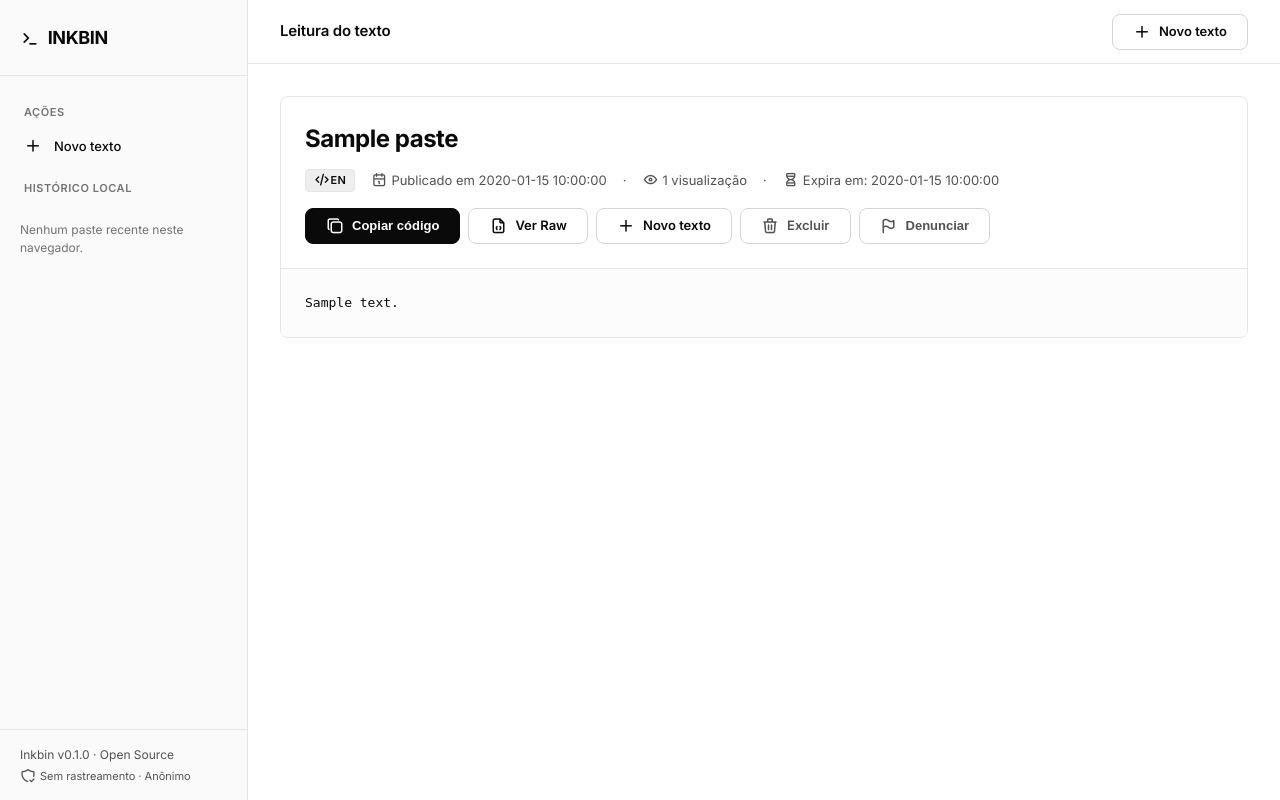
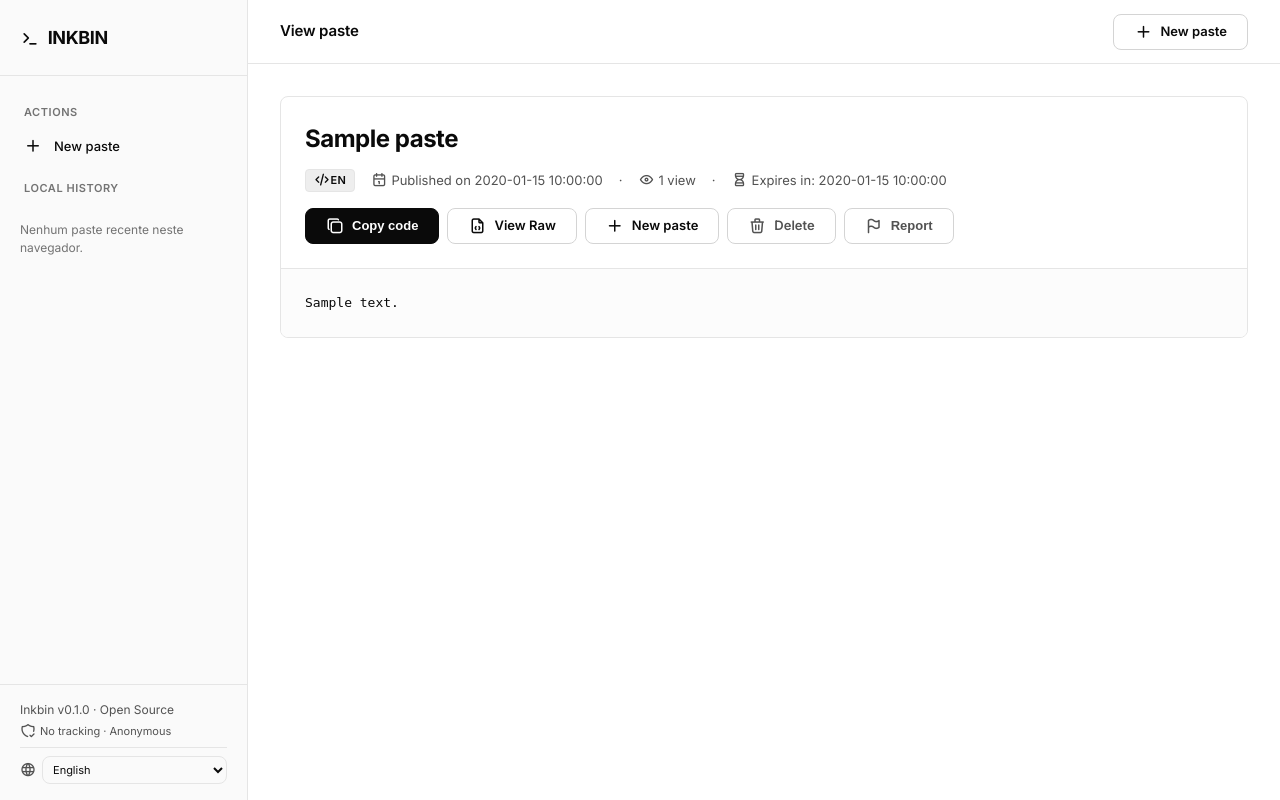
Before and after one commit to gugaucb/inkbin, a FastAPI app: template src/inkbin/templates/viewer.html in a window 1280 px wide. Run offline with FastAPI, Linux system fonts and the light colour scheme; the template is opened without the code that fills it: most values are stand-ins (such as "Sample title", 1, 10 or a date in 2020); some libraries are stand-ins or nearby versions.

Commit message:
feat(ui): internationalize Jinja2 templates and add language switcher (issue 04)

```diff
--- a/src/inkbin/i18n.py
+++ b/src/inkbin/i18n.py
@@ -147,9 +147,12 @@ def get_client_translations(locale: str) -> dict[str, str]:
 
 
 def i18n_context_processor(request: Request) -> dict[str, Any]:
+    from inkbin.expiration import get_expiration_choices
+
     current_loc = resolve_locale(request)
     return {
         "current_locale": current_loc,
         "t": lambda key, **kwargs: t(key, locale=current_loc, **kwargs),
         "client_i18n_json": json.dumps(get_client_translations(current_loc)),
+        "expiration_options": get_expiration_choices(locale=current_loc),
     }
--- a/src/inkbin/templates/base.html
+++ b/src/inkbin/templates/base.html
@@ -1,10 +1,10 @@
 <!DOCTYPE html>
-<html lang="pt-BR">
+<html lang="{{ current_locale or 'en' }}">
 <head>
   <meta charset="UTF-8">
   <meta name="viewport" content="width=device-width, initial-scale=1.0">
-  <title>{% block title %}Inkbin — Publicação Editorial Anônima e Segura{% endblock %}</title>
-  <meta name="description" content="Plataforma open-source editorial para compartilhamento anônimo e seguro de código e textos com URLs curtas e não sequenciais.">
+  <title>{% block title %}{{ t('meta.title_default') }}{% endblock %}</title>
+  <meta name="description" content="{{ t('meta.description') }}">
 
   <!-- Tipografia canônica: Inter e JetBrains Mono -->
   <link rel="preconnect" href="https://fonts.googleapis.com">
@@ -15,10 +15,11 @@
   <link rel="stylesheet" href="https://cdn.jsdelivr.net/npm/@tabler/icons-webfont@3.29.0/dist/tabler-icons.min.css">
   <link rel="stylesheet" href="/static/css/ink-tokens.css">
   <link rel="stylesheet" href="/static/css/ink-editorial.css">
+  <script>window.__INK_I18N__ = {{ client_i18n_json | safe if client_i18n_json else '{}' }};</script>
   {% block extra_head %}{% endblock %}
 </head>
 <body>
-  <a href="#main-content" class="skip-link">Pular para o conteúdo principal</a>
+  <a href="#main-content" class="skip-link">{{ t('a11y.skip_link') }}</a>
 
   <div class="app-shell">
     <!-- AppSidebar canônica (248px) -->
@@ -31,23 +32,39 @@
       </div>
 
       <nav class="sidebar-nav">
-        <div class="nav-section-title">Ações</div>
+        <div class="nav-section-title">{{ t('nav.actions') }}</div>
         <a href="/" class="nav-link {% if active_page == 'editor' %}active{% endif %}">
           <i class="ti ti-plus" aria-hidden="true"></i>
-          <span>Novo texto</span>
+          <span>{{ t('nav.new_text') }}</span>
         </a>
 
-        <div class="nav-section-title">Histórico Local</div>
+        <div style="display: flex; justify-content: space-between; align-items: center; padding-right: var(--space-2);">
+          <div class="nav-section-title" style="padding-right: 0;">{{ t('nav.local_history') }}</div>
+          <button type="button" id="clear-history-btn" class="btn-clear-history" title="{{ t('nav.clear_history') }}" aria-label="{{ t('nav.clear_history') }}" style="display: none; background: none; border: none; font-size: 11px; color: var(--text-muted); cursor: pointer; padding: 2px 4px;">
+            <i class="ti ti-trash icon-sm" aria-hidden="true"></i>
+          </button>
+        </div>
         <div id="local-history-container" class="history-list">
-          <div style="font-size: 12px; color: var(--text-muted); padding: 8px;">Carregando histórico...</div>
+          <div style="font-size: 12px; color: var(--text-muted); padding: 8px;">{{ t('nav.loading_history') }}</div>
         </div>
       </nav>
 
       <div class="sidebar-footer">
-        <div>Inkbin v0.1.0 · Open Source</div>
+        <div>{{ t('footer.version') }}</div>
         <div style="margin-top: 4px; font-size: 11px; display: flex; align-items: center; gap: 4px;">
           <i class="ti ti-shield-check icon-sm" aria-hidden="true"></i>
-          <span>Sem rastreamento · Anônimo</span>
+          <span>{{ t('footer.tagline') }}</span>
+        </div>
+
+        <div class="sidebar-language-switcher" style="margin-top: 8px; padding-top: 8px; border-top: 1px solid var(--border-default);">
+          <div style="display: flex; align-items: center; gap: 6px;">
+            <i class="ti ti-world icon-sm" aria-hidden="true" style="color: var(--text-secondary);"></i>
+            <select id="language-select" class="select-field" style="width: 100%; font-size: 11px; height: 28px; padding: 2px 6px; background: transparent; border-color: var(--border-default); color: var(--text-primary);" onchange="window.location.href='/set-locale/' + this.value;">
+              <option value="en" {% if current_locale == 'en' %}selected{% endif %}>English</option>
+              <option value="pt-br" {% if current_locale == 'pt-br' %}selected{% endif %}>Português (BR)</option>
+              <option value="cn" {% if current_locale == 'cn' %}selected{% endif %}>简体中文 (CN)</option>
+            </select>
+          </div>
         </div>
       </div>
     </aside>
@@ -55,12 +72,12 @@
     <!-- Região Principal -->
     <div class="main-wrapper">
       <header class="topbar">
-        <h1 class="topbar-title">{% block page_heading %}Nova publicação{% endblock %}</h1>
+        <h1 class="topbar-title">{% block page_heading %}{{ t('editor.heading') }}{% endblock %}</h1>
         <div class="topbar-actions">
           {% block topbar_actions %}
           <a href="/" class="btn btn-secondary" style="font-size: 13px; height: 36px;">
             <i class="ti ti-plus" aria-hidden="true"></i>
-            <span>Novo texto</span>
+            <span>{{ t('nav.new_text') }}</span>
           </a>
           {% endblock %}
         </div>
--- a/src/inkbin/templates/viewer.html
+++ b/src/inkbin/templates/viewer.html
@@ -1,44 +1,44 @@
 {% extends "base.html" %}
 
-{% block title %}{{ paste.title or 'Sem título' }} — Inkbin{% endblock %}
-{% block page_heading %}Leitura do texto{% endblock %}
+{% block title %}{{ paste.title or t('viewer.untitled') }} — Inkbin{% endblock %}
+{% block page_heading %}{{ t('viewer.page_heading') }}{% endblock %}
 
 {% block content %}
 <div class="viewer-card">
   <div class="viewer-header">
-    <h2 class="viewer-title">{{ paste.title or 'Sem título' }}</h2>
+    <h2 class="viewer-title">{{ paste.title or t('viewer.untitled') }}</h2>
 
     <div class="viewer-meta">
       <span class="badge"><i class="ti ti-code icon-sm" aria-hidden="true"></i> <span>{{ paste.language }}</span></span>
-      <span class="meta-item"><i class="ti ti-calendar icon-sm" aria-hidden="true"></i> <span>Publicado em {{ formatted_date }}</span></span>
+      <span class="meta-item"><i class="ti ti-calendar icon-sm" aria-hidden="true"></i> <span>{{ t('viewer.published_at', date=formatted_date) }}</span></span>
       <span>·</span>
-      <span class="meta-item"><i class="ti ti-eye icon-sm" aria-hidden="true"></i> <span>{{ paste.views_count }} visualizaç{{ 'ão' if paste.views_count == 1 else 'ões' }}</span></span>
+      <span class="meta-item"><i class="ti ti-eye icon-sm" aria-hidden="true"></i> <span>{{ t('viewer.views_singular', count=paste.views_count) if paste.views_count == 1 else t('viewer.views_plural', count=paste.views_count) }}</span></span>
       {% if paste.expires_at %}
       <span>·</span>
-      <span class="meta-item"><i class="ti ti-hourglass icon-sm" aria-hidden="true"></i> <span>Expira em: {{ formatted_expires }}</span></span>
+      <span class="meta-item"><i class="ti ti-hourglass icon-sm" aria-hidden="true"></i> <span>{{ t('viewer.expires_at', date=formatted_expires) }}</span></span>
       {% endif %}
     </div>
 
     <div class="viewer-actions">
       <button type="button" id="copy-code-btn" class="btn btn-primary" style="font-size: 13px; height: 36px;">
         <i class="ti ti-copy" aria-hidden="true"></i>
-        <span>Copiar código</span>
+        <span>{{ t('viewer.copy_code') }}</span>
       </button>
-      <a href="/raw/{{ paste.slug }}" target="_blank" class="btn btn-secondary" style="font-size: 13px; height: 36px;" title="Ver conteúdo bruto (raw)" aria-label="Ver código bruto">
+      <a href="/raw/{{ paste.slug }}" target="_blank" class="btn btn-secondary" style="font-size: 13px; height: 36px;" title="{{ t('viewer.view_raw_aria') }}" aria-label="{{ t('viewer.view_raw_aria') }}">
         <i class="ti ti-file-code" aria-hidden="true"></i>
-        <span>Ver Raw</span>
+        <span>{{ t('viewer.view_raw') }}</span>
       </a>
-      <a href="/" class="btn btn-secondary" style="font-size: 13px; height: 36px;" title="Criar nova publicação" aria-label="Criar nova publicação">
+      <a href="/" class="btn btn-secondary" style="font-size: 13px; height: 36px;" title="{{ t('viewer.new_paste_aria') }}" aria-label="{{ t('viewer.new_paste_aria') }}">
         <i class="ti ti-plus" aria-hidden="true"></i>
-        <span>Novo texto</span>
+        <span>{{ t('viewer.new_paste') }}</span>
       </a>
-      <a href="/p/{{ paste.slug }}/delete" class="btn btn-secondary" style="font-size: 13px; height: 36px; color: var(--text-secondary);" title="Excluir este paste com seu Admin Delete Token" aria-label="Excluir este paste">
+      <a href="/p/{{ paste.slug }}/delete" class="btn btn-secondary" style="font-size: 13px; height: 36px; color: var(--text-secondary);" title="{{ t('viewer.delete_aria') }}" aria-label="{{ t('viewer.delete_aria') }}">
         <i class="ti ti-trash" aria-hidden="true"></i>
-        <span>Excluir</span>
+        <span>{{ t('viewer.delete') }}</span>
       </a>
-      <button type="button" id="open-report-btn" class="btn btn-secondary" style="font-size: 13px; height: 36px; color: var(--text-secondary);" onclick="openReportModal()" title="Denunciar publicação" aria-label="Denunciar publicação">
+      <button type="button" id="open-report-btn" class="btn btn-secondary" style="font-size: 13px; height: 36px; color: var(--text-secondary);" onclick="openReportModal()" title="{{ t('viewer.report_aria') }}" aria-label="{{ t('viewer.report_aria') }}">
         <i class="ti ti-flag" aria-hidden="true"></i>
-        <span>Denunciar</span>
+        <span>{{ t('viewer.report') }}</span>
       </button>
     </div>
   </div>
@@ -54,7 +54,7 @@
     <div class="modal-header">
       <h2 id="report-modal-title" class="modal-title" style="display: flex; align-items: center; gap: var(--space-2);">
         <i class="ti ti-flag" aria-hidden="true"></i>
-        <span>Denunciar publicação</span>
+        <span>{{ t('report.modal_title') }}</span>
       </h2>
     </div>
 
@@ -65,21 +65,21 @@
         <div class="field-group" style="margin-bottom: var(--space-4);">
           <label for="report-reason" class="field-label" style="display: flex; align-items: center; gap: var(--space-2); margin-bottom: var(--space-2);">
             <i class="ti ti-alert-circle icon-sm" aria-hidden="true"></i>
-            <span>Motivo da denúncia</span>
+            <span>{{ t('report.reason_label') }}</span>
           </label>
           <select id="report-reason" name="reason" class="select-field" style="width: 100%;" required>
-            <option value="spam">Spam ou publicidade indesejada</option>
-            <option value="malware">Código malicioso ou phishing</option>
-            <option value="leak">Vazamento de dados confidenciais ou senhas</option>
-            <option value="abuse">Conteúdo abusivo ou ilegal</option>
-            <option value="other">Outro motivo</option>
+            <option value="spam">{{ t('report.reason_spam') }}</option>
+            <option value="malware">{{ t('report.reason_malware') }}</option>
+            <option value="leak">{{ t('report.reason_leak') }}</option>
+            <option value="abuse">{{ t('report.reason_abuse') }}</option>
+            <option value="other">{{ t('report.reason_other') }}</option>
           </select>
         </div>
 
         <div class="field-group" style="margin-bottom: var(--space-4);">
           <label for="report-details" class="field-label" style="display: flex; align-items: center; gap: var(--space-2); margin-bottom: var(--space-2);">
             <i class="ti ti-notes icon-sm" aria-hidden="true"></i>
-            <span>Detalhes adicionais (opcional)</span>
+            <span>{{ t('report.details_label') }}</span>
           </label>
           <textarea
             id="report-details"
@@ -87,7 +87,7 @@
             class="input-text"
             rows="3"
             maxlength="1000"
-            placeholder="Forneça mais informações se necessário..."
+            placeholder="{{ t('report.details_placeholder') }}"
             style="width: 100%; height: auto; resize: vertical;"
           ></textarea>
         </div>
@@ -95,11 +95,11 @@
         <div class="modal-footer" style="padding-top: var(--space-4); display: flex; justify-content: flex-end; gap: var(--space-3);">
           <button type="button" class="btn btn-secondary" onclick="closeReportModal()">
             <i class="ti ti-x" aria-hidden="true"></i>
-            <span>Cancelar</span>
+            <span>{{ t('report.cancel') }}</span>
           </button>
           <button type="submit" id="submit-report-btn" class="btn btn-primary">
             <i class="ti ti-send" aria-hidden="true"></i>
-            <span>Enviar denúncia</span>
+            <span>{{ t('report.submit') }}</span>
           </button>
         </div>
       </form>
```
Also changed, not shown: src/inkbin/templates/404.html (+5 -5 lines), src/inkbin/templates/451.html (+6 -6 lines), src/inkbin/templates/delete_confirmation.html (+10 -10 lines), src/inkbin/templates/editor.html (+26 -28 lines), src/inkbin/templates/password_challenge.html (+9 -9 lines), .scratch/i18n-and-expiration-config/issues/04-templates-i18n-and-language-switcher.md.
